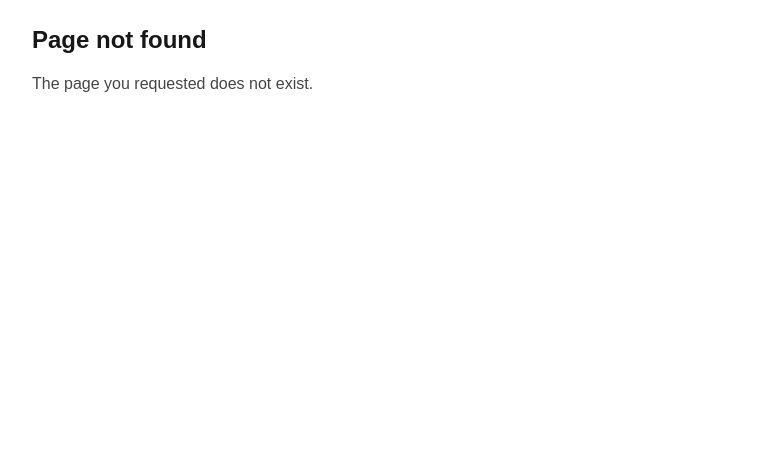
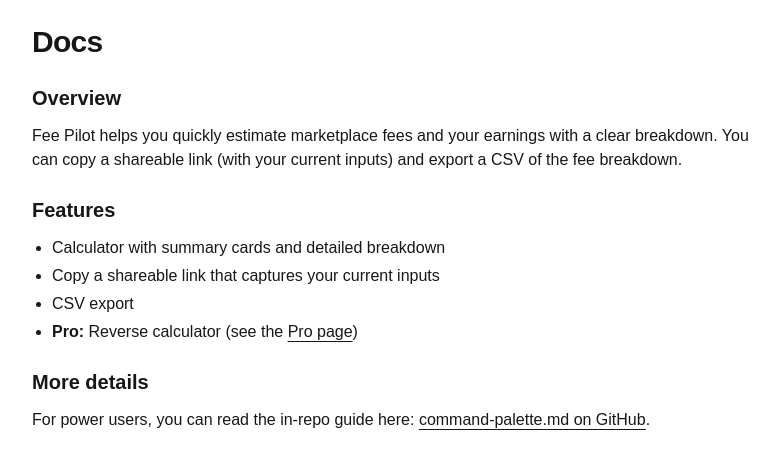
Before and after one commit to gpcreativestudios2018/FeePilot, a Next.js app: page /docs in a window 1280 px wide. Before the commit this address had no page. Shown: the top 466 px of the page, without its empty margins (248-1027 px from the left). Built offline with nearby package versions, Linux system fonts and the light colour scheme.

Commit message:
docs: add /docs page and route footer Docs link to it

```diff
--- a/src/app/components/Footer.tsx
+++ b/src/app/components/Footer.tsx
@@ -23,7 +23,7 @@ export default function Footer() {
           Pro
         </Link>
         <span className="opacity-30">•</span>
-        {/* Point to /pro (overview), not directly to /pro/target */}
+        {/* Route Reverse calculator to /pro (Pro-only overview), not /pro/target */}
         <Link
           href={'/pro' as Route}
           className="opacity-80 hover:opacity-100 underline-offset-4 hover:underline"
@@ -37,9 +37,16 @@ export default function Footer() {
         >
           About
         </Link>
+        <span className="opacity-30">•</span>
+        <Link
+          href={'/docs' as Route}
+          className="opacity-80 hover:opacity-100 underline-offset-4 hover:underline"
+        >
+          Docs
+        </Link>
       </nav>
 
-      {/* Your existing content, unchanged */}
+      {/* Your existing content, kept (with docs now pointing to /docs above) */}
       <div className="flex flex-col items-center gap-2 text-sm text-neutral-400">
         <div className="text-center">
           FeePilot by GP Creative Studios{' '}
--- /dev/null
+++ b/src/app/docs/page.tsx
@@ -0,0 +1,58 @@
+import type { Metadata } from 'next';
+import Link from 'next/link';
+
+export const metadata: Metadata = {
+  title: 'Docs',
+  description:
+    'How to use Fee Pilot: calculator tips, sharing links, CSV export, and Pro features overview.',
+  alternates: { canonical: '/docs' },
+};
+
+export default function DocsPage() {
+  return (
+    <main className="mx-auto max-w-3xl p-6 space-y-6">
+      <h1 className="text-3xl font-semibold tracking-tight">Docs</h1>
+
+      <section className="space-y-3">
+        <h2 className="text-xl font-semibold">Overview</h2>
+        <p>
+          Fee Pilot helps you quickly estimate marketplace fees and your
+          earnings with a clear breakdown. You can copy a shareable link
+          (with your current inputs) and export a CSV of the fee breakdown.
+        </p>
+      </section>
+
+      <section className="space-y-3">
+        <h2 className="text-xl font-semibold">Features</h2>
+        <ul className="list-disc pl-5 space-y-1">
+          <li>Calculator with summary cards and detailed breakdown</li>
+          <li>Copy a shareable link that captures your current inputs</li>
+          <li>CSV export</li>
+          <li>
+            <strong>Pro:</strong> Reverse calculator (see the{' '}
+            <Link href="/pro" className="underline underline-offset-4">
+              Pro page
+            </Link>
+            )
+          </li>
+        </ul>
+      </section>
+
+      <section className="space-y-3">
+        <h2 className="text-xl font-semibold">More details</h2>
+        <p>
+          For power users, you can read the in-repo guide here:{' '}
+          <a
+            href="https://github.com/gpcreativestudios2018/FeePilot/blob/main/docs/command-palette.md"
+            target="_blank"
+            rel="noopener noreferrer"
+            className="underline underline-offset-4"
+          >
+            command-palette.md on GitHub
+          </a>
+          .
+        </p>
+      </section>
+    </main>
+  );
+}
```
